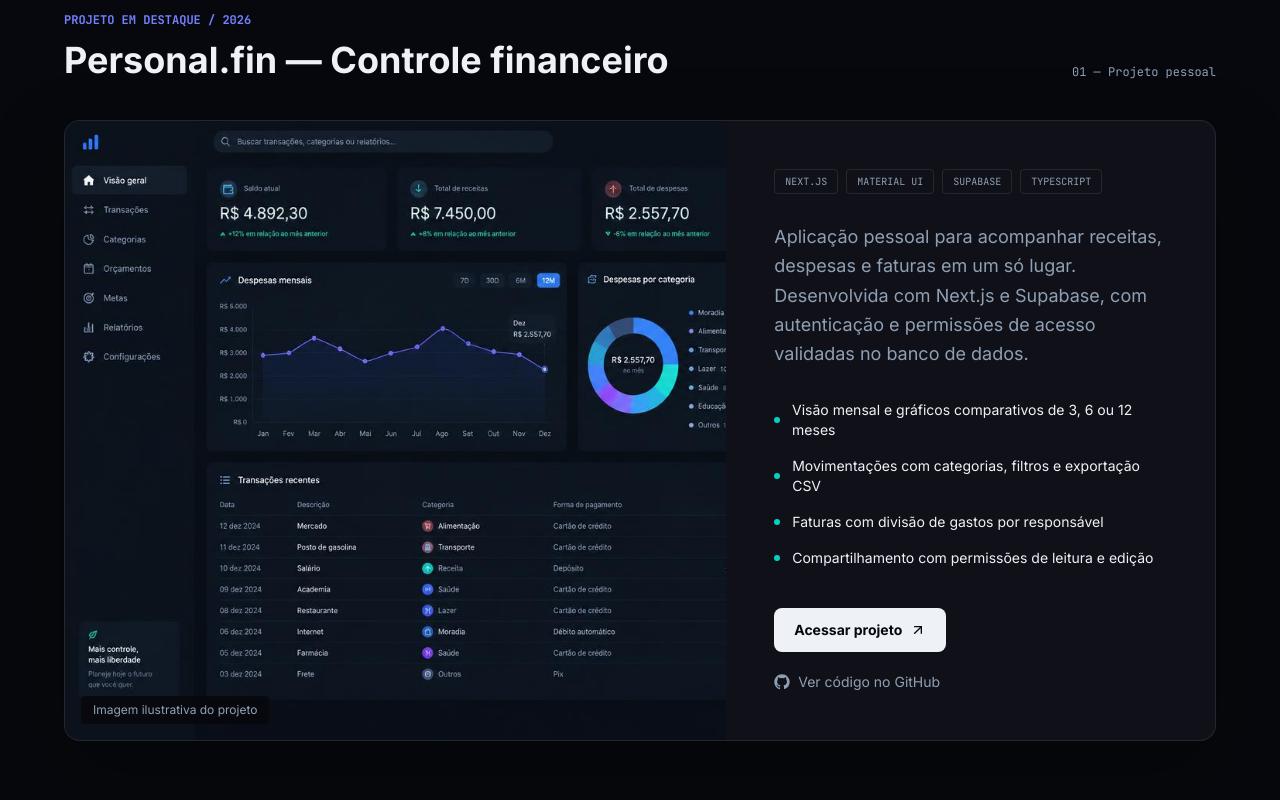
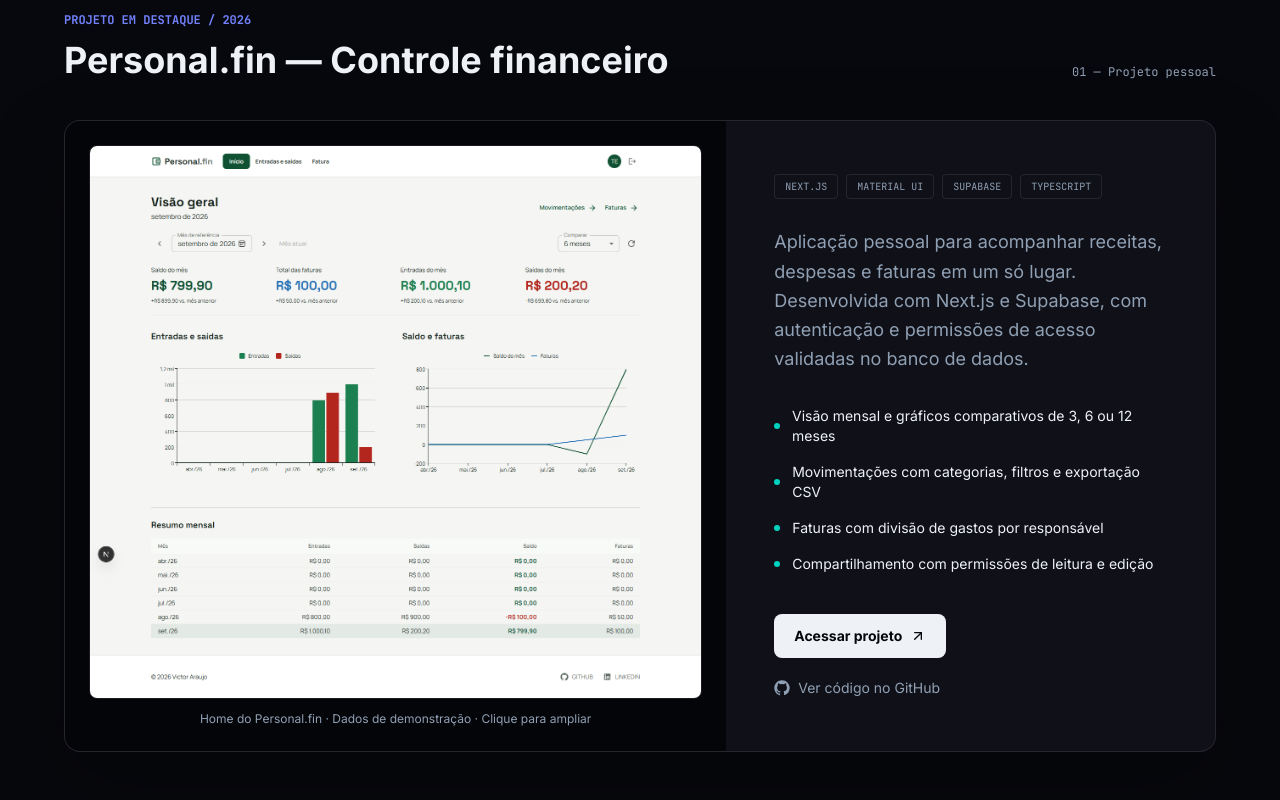
Before and after one commit to ZeVictorAraujo/portfolio, a React (Vite) app: page / in a window 1280 px wide. Shown: the part 820-1620 px from the top of the page. Built offline with nearby package versions, Linux system fonts and the light colour scheme.

Commit message:
feat: showcase actual Personal.fin home screenshot

```diff
--- a/src/App.tsx
+++ b/src/App.tsx
@@ -1,5 +1,5 @@
 import { ArrowDown, ArrowUpRight, Mail } from "lucide-react";
-import financeDashboard from "./assets/finance-dashboard.jpg";
+import financeDashboard from "./assets/personal-finance-home.png";
 
 function Github({ className }: { className?: string }) {
   return <svg className={className} viewBox="0 0 24 24" fill="currentColor" aria-hidden="true"><path d="M12 .5C5.65.5.5 5.65.5 12c0 5.08 3.29 9.39 7.86 10.91.58.11.79-.25.79-.56v-2.17c-3.2.7-3.87-1.54-3.87-1.54-.53-1.33-1.28-1.69-1.28-1.69-1.05-.72.08-.71.08-.71 1.16.08 1.77 1.19 1.77 1.19 1.03 1.76 2.7 1.25 3.36.96.1-.75.4-1.25.73-1.54-2.55-.29-5.23-1.28-5.23-5.68 0-1.25.45-2.27 1.19-3.07-.12-.29-.52-1.45.11-3.02 0 0 .97-.31 3.18 1.17a11.1 11.1 0 0 1 5.79 0c2.2-1.48 3.17-1.17 3.17-1.17.63 1.57.23 2.73.11 3.02.74.8 1.19 1.82 1.19 3.07 0 4.41-2.69 5.39-5.25 5.67.41.35.78 1.04.78 2.1v3.11c0 .31.21.68.8.56A11.51 11.51 0 0 0 23.5 12C23.5 5.65 18.35.5 12 .5Z" /></svg>;
@@ -78,10 +78,12 @@ export default function App() {
             </div>
 
             <article className="grid overflow-hidden rounded-2xl border border-border bg-card shadow-panel lg:grid-cols-[1.15fr_0.85fr]">
-              <div className="relative min-h-72 overflow-hidden bg-surface lg:min-h-[520px]">
-                <img src={financeDashboard} alt="Ilustração de um painel financeiro, conforme a referência visual do portfólio" width={1200} height={800} loading="lazy" className="h-full w-full object-cover object-left" />
-                <span className="absolute bottom-4 left-4 rounded bg-background/90 px-3 py-1.5 text-xs text-muted-foreground">Imagem ilustrativa do projeto</span>
-              </div>
+              <figure className="flex min-w-0 flex-col justify-center bg-surface p-4 sm:p-6">
+                <a href={financeDashboard} target="_blank" rel="noreferrer" aria-label="Ampliar captura da Home do Personal.fin" className="block overflow-hidden rounded-lg border border-border transition-opacity hover:opacity-90">
+                  <img src={financeDashboard} alt="Home do Personal.fin com saldo mensal, total das faturas, gráficos de entradas e saídas e tabela de resumo mensal" width={1440} height={1301} loading="lazy" className="block h-auto w-full" />
+                </a>
+                <figcaption className="mt-3 text-center text-xs text-muted-foreground">Home do Personal.fin · Dados de demonstração · Clique para ampliar</figcaption>
+              </figure>
               <div className="flex flex-col justify-center p-7 sm:p-10 lg:p-12">
                 <div className="mb-7 flex flex-wrap gap-2">
                   {["Next.js", "Material UI", "Supabase", "TypeScript"].map((tech) => (
```
Also changed, not shown: src/assets/personal-finance-home.png (added).
